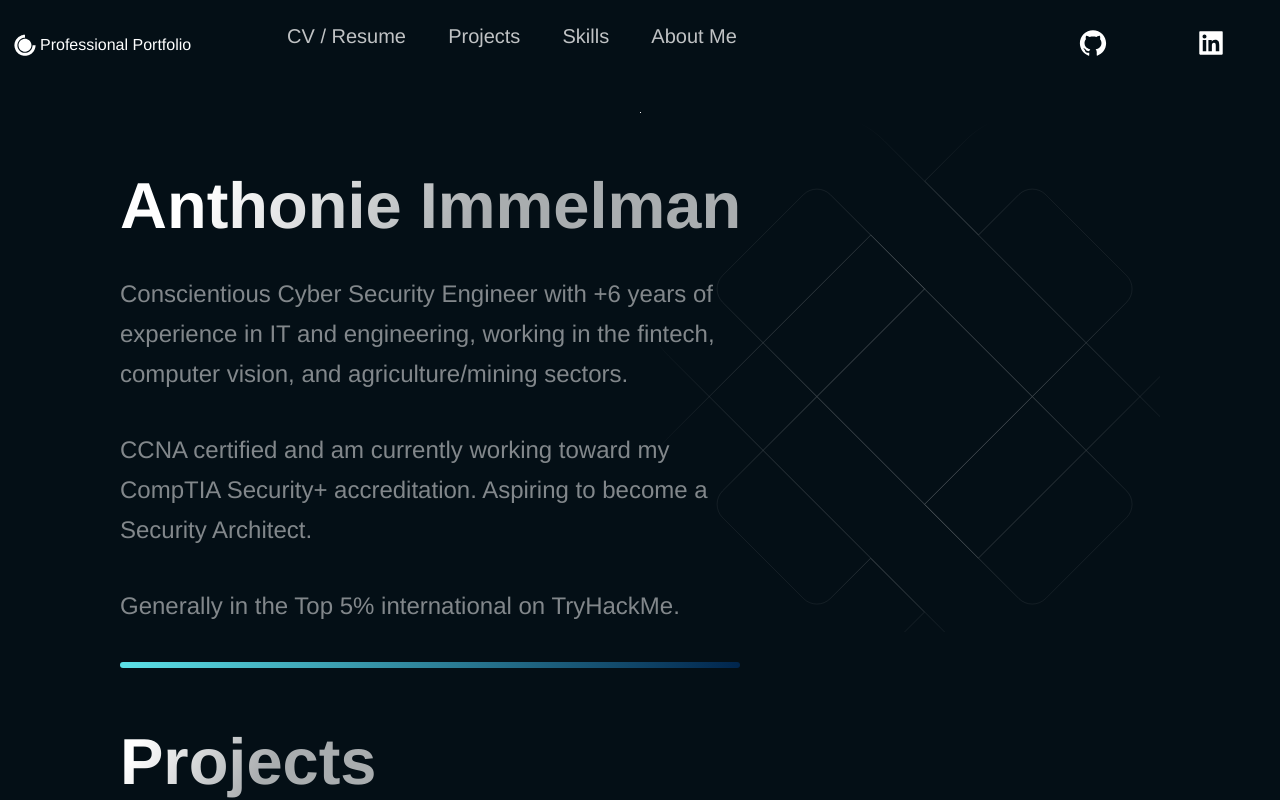
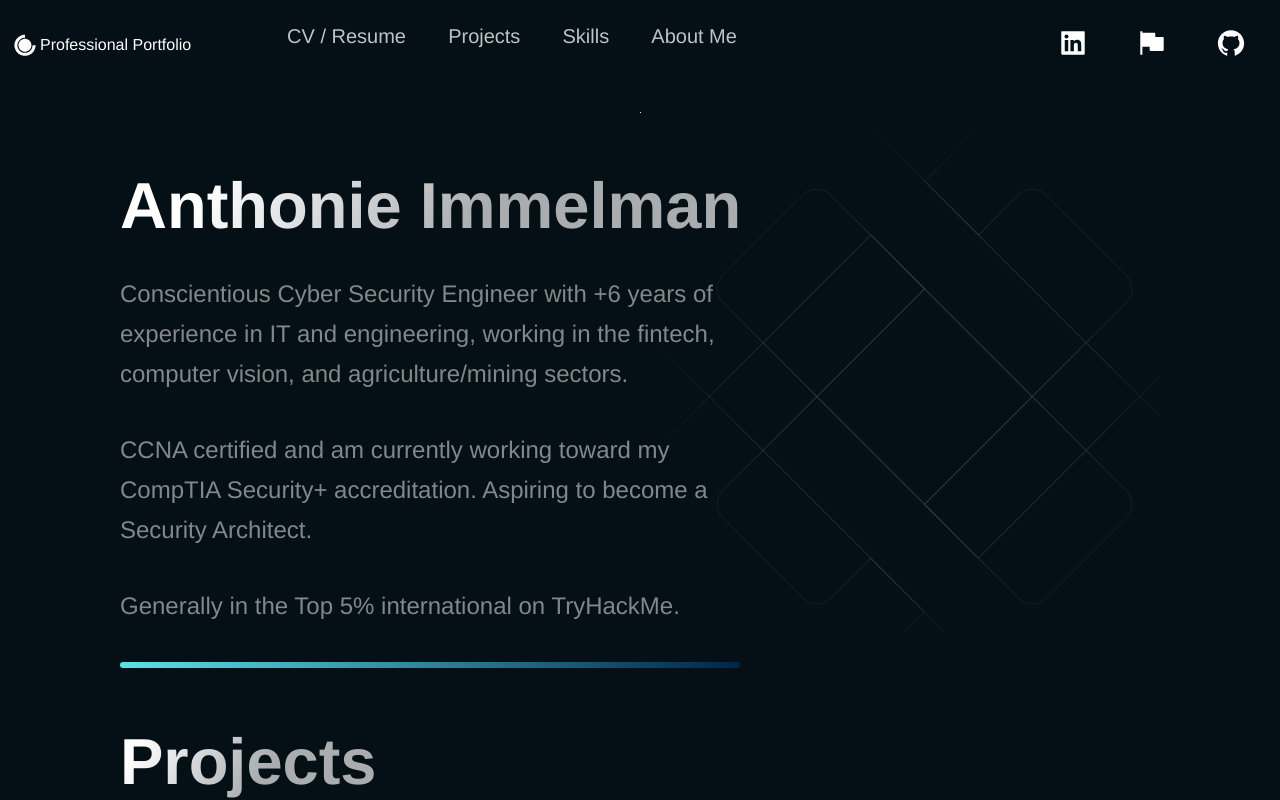
Before and after one commit to 1monKEY51/Website, a Next.js app: page / in a window 1280 px wide. Shown: the top 800 px of the page. Built offline with nearby package versions, Linux system fonts and the light colour scheme.

Commit message:
Last touches

```diff
--- a/src/components/Footer/Footer.js
+++ b/src/components/Footer/Footer.js
@@ -1,5 +1,5 @@
 import React from 'react';
-import { AiFillGithub, AiFillInstagram, AiFillLinkedin } from 'react-icons/ai';
+import { AiFillGithub, AiFillFlag, AiFillLinkedin } from 'react-icons/ai';
 
 import { SocialIcons } from '../Header/HeaderStyles';
 import { CompanyContainer, FooterWrapper, LinkColumn, LinkItem, LinkList, LinkTitle, Slogan, SocialContainer, SocialIconsContainer } from './FooterStyles';
@@ -14,7 +14,7 @@ const Footer = () => {
         </LinkColumn>
         <LinkColumn>
           <LinkTitle>Email</LinkTitle>
-          <LinkItem href="mailto:contact@jsmastery.com">
+          <LinkItem href="mailto:immelmananthonie@protonmail.com">
             immelmananthonie@protonmail.com
           </LinkItem>
         </LinkColumn>
--- a/src/components/Header/Header.js
+++ b/src/components/Header/Header.js
@@ -1,6 +1,6 @@
 import Link from 'next/link';
 import React from 'react';
-import { AiFillGithub, AiFillInstagram, AiFillLinkedin, AiFillMail } from 'react-icons/ai';
+import { AiFillGithub, AiFillFlag, AiFillLinkedin} from 'react-icons/ai';
 import { DiCssdeck } from 'react-icons/di';
 
 import { Container, Div1, Div2, Div3, NavLink, SocialIcons } from './HeaderStyles';
@@ -35,11 +35,14 @@ const Header = () =>  (
       </li>
     </Div2>
       <Div3>
+      <SocialIcons href="https://www.linkedin.com/in/anthonie-immelman/">
+          <AiFillLinkedin size="3rem" />
+        </SocialIcons>
+        <SocialIcons href="https://tryhackme.com/p/rustyteapot">
+          <AiFillFlag size="3rem" />
+        </SocialIcons>
         <SocialIcons href="https://github.com/AntImmelman">
           <AiFillGithub size="3rem" />
-        </SocialIcons>
-        <SocialIcons href="https://www.linkedin.com/in/anthonie-immelman/">
-          <AiFillLinkedin size="3rem" />
         </SocialIcons>
       </Div3>
     </Container>
```
Also changed, not shown: src/layout/Layout.js (line endings or trailing spaces).
